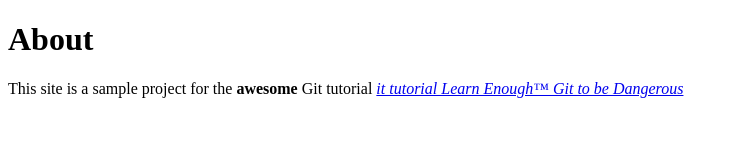
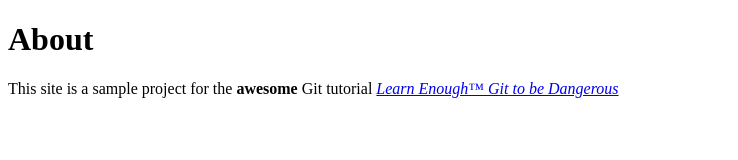
Before and after one commit to TikDalton/website, a plain HTML site: page about.html in a window 1280 px wide. Shown: the whole page, without its empty margins (0-738 px from the left). Drawn offline with Linux system fonts and the light colour scheme.

Commit message:
Fix about.html again

```diff
--- a/about.html
+++ b/about.html
@@ -6,7 +6,7 @@
   <body>
     <h1> About </h1>
     <p>
-      This site is a sample project for the <strong>awesome</strong> Git tutorial <a href="https://www.learnenough.com/course/learn_enough_git/git"> <em> it tutorial Learn Enough™ Git to be Dangerous </em></a>
+      This site is a sample project for the <strong>awesome</strong> Git tutorial <a href="https://www.learnenough.com/course/learn_enough_git/git"> <em>Learn Enough™ Git to be Dangerous</em></a>
     </p>
   </body>
 </html>
```
